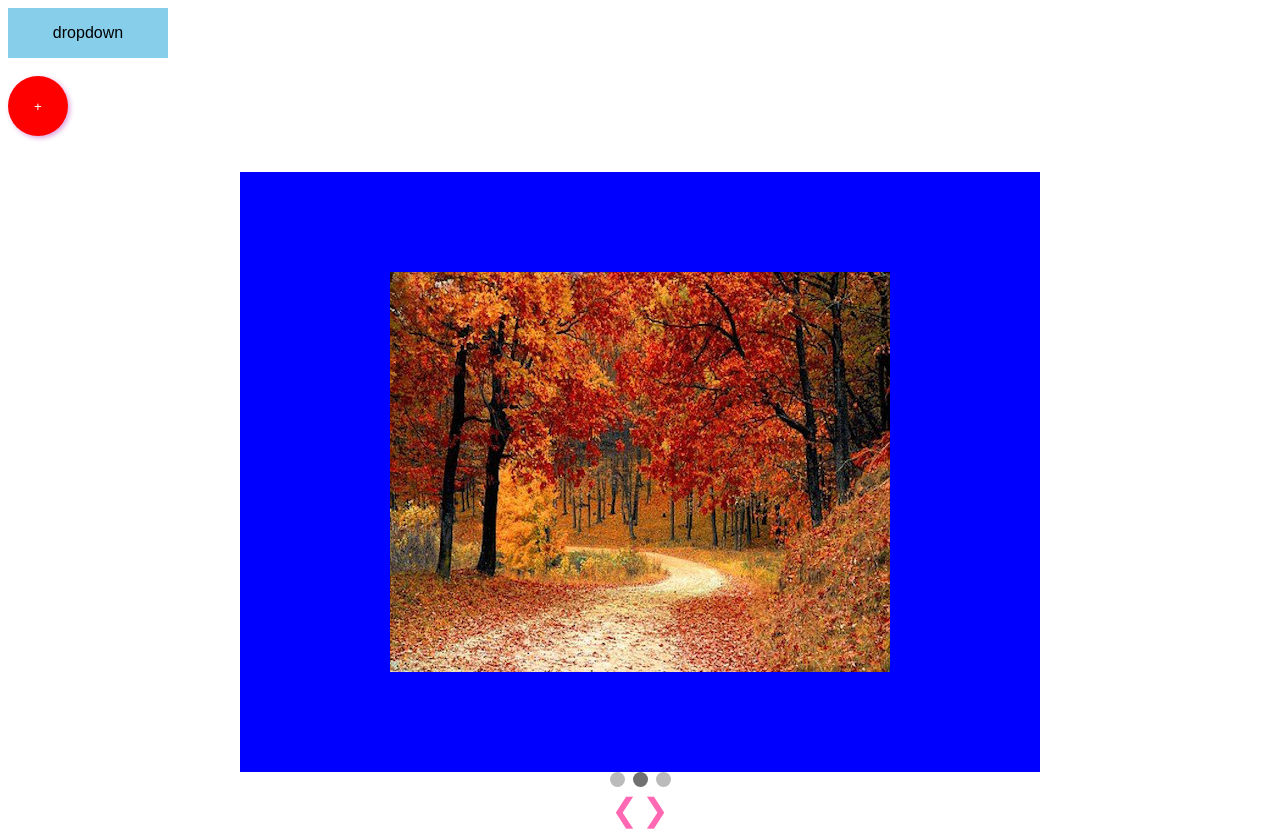
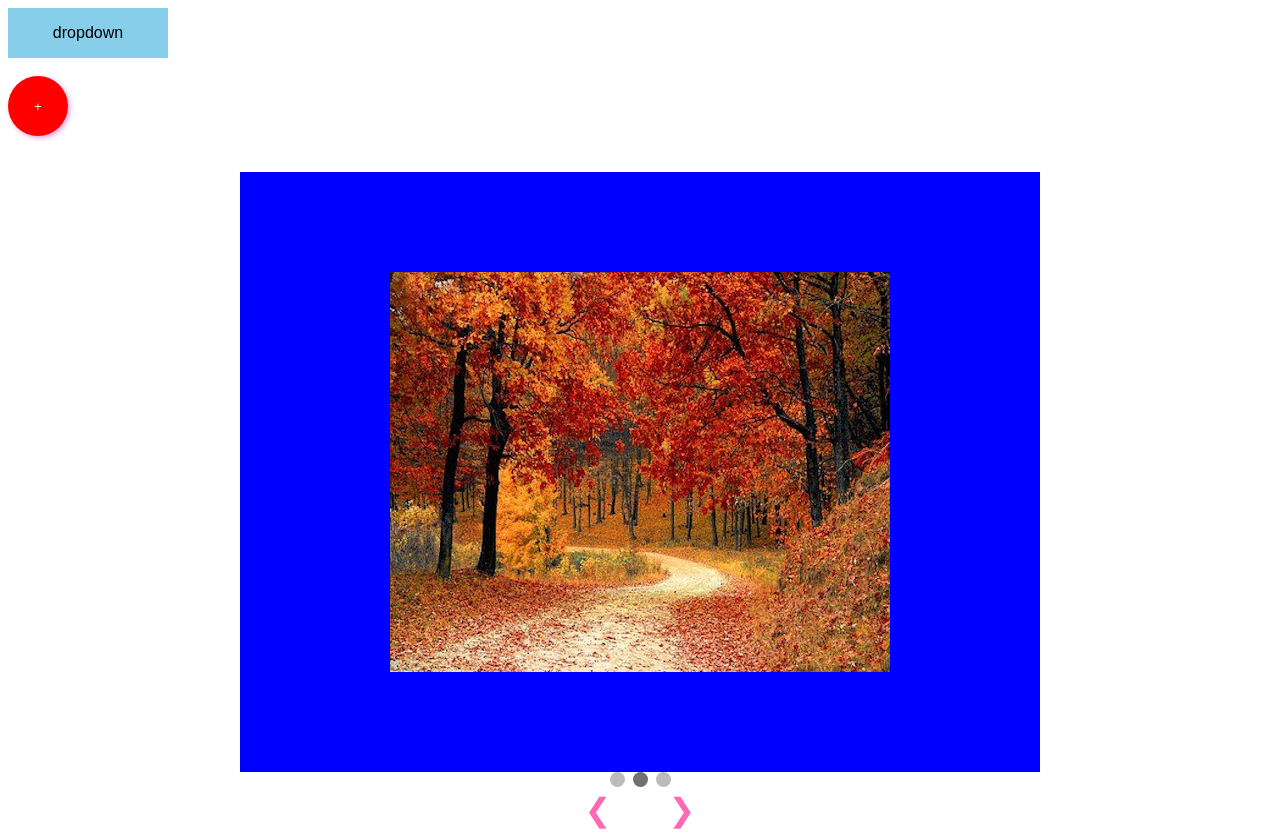
Before and after one commit to russell-warlow/dynamic-ui, a plain HTML site: page index.html in a window 1280 px wide. Drawn offline with Linux system fonts and the light colour scheme.

Commit message:
minor button ui fixes, still not quite understanding easy centering html/css logic ...

```diff
--- a/script.js
+++ b/script.js
@@ -47,7 +47,6 @@ let totalImages = images.length;
 showImage(counter);
 
 function showImage(index) {
-    console.log('counter index: ' + index);
     for(let i=0; i<images.length; i++) {
         if(i === index) {
             let imgToShow = document.getElementById(i);
--- a/style.css
+++ b/style.css
@@ -104,18 +104,16 @@
     text-align: center;
 }
 
-.prev {
+.prev, .next {
     cursor: pointer;
     font-size: xx-large;
-    border-radius: 20px 0px 0px 20px;
     color: hotpink;
+    width: 80px;
+    display: inline-block;
 }
 
-.next {
-    cursor: pointer;
-    font-size: xx-large;
-    border-radius: 20px 0px 0px 20px;
-    color: hotpink;
+.prev:hover, .next:hover {
+    background-color: rgba(0,0,0,0.8);
 }
 
 .dot-nav {
```
